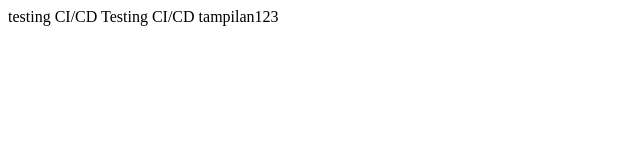
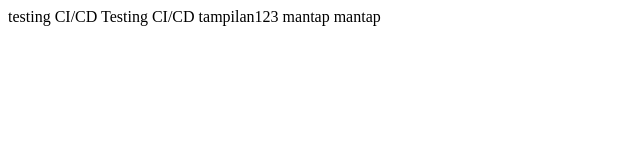
Before and after one commit to agungyoga708/mantapcicd, a plain HTML site: page index.html in a window 1280 px wide. Shown: the whole page, without its empty margins (0-640 px from the left). Drawn offline with Linux system fonts and the light colour scheme.

Commit message:
testing tampilan 123

```diff
--- a/index.html
+++ b/index.html
@@ -3,6 +3,6 @@
 testing CI/CD
 </head>
 <body>
-Testing CI/CD tampilan123
+Testing CI/CD tampilan123 mantap mantap
 </body>
 </HTML>
```
